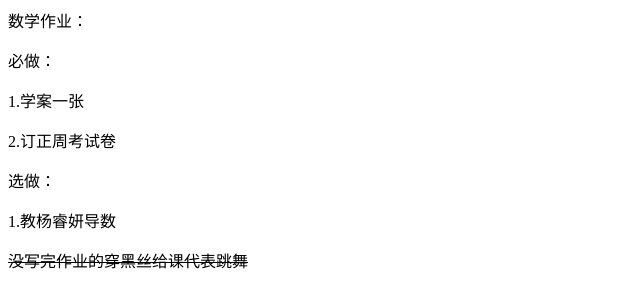
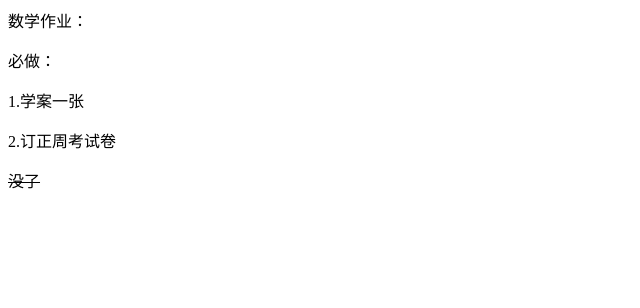
Before and after one commit to y75c/y75c.github.io, a plain HTML site: page math.html in a window 1280 px wide. Shown: the whole page, without its empty margins (0-640 px from the left). Drawn offline with Linux system fonts and the light colour scheme.

Commit message:
Update math.html

```diff
--- a/math.html
+++ b/math.html
@@ -9,8 +9,6 @@
 <p>    必做：</p>
 <p>        1.学案一张</p>
 <p>        2.订正周考试卷</p>
-<p>    选做：</p>
-<p>        1.教杨睿妍导数</p>
-<del>没写完作业的穿黑丝给课代表跳舞</del>
+<del>没了</del>
 </div>
 </body></html>
```
